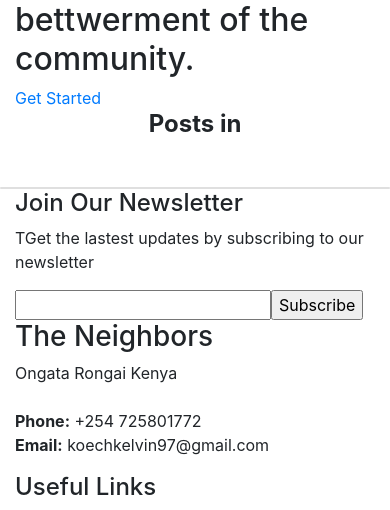
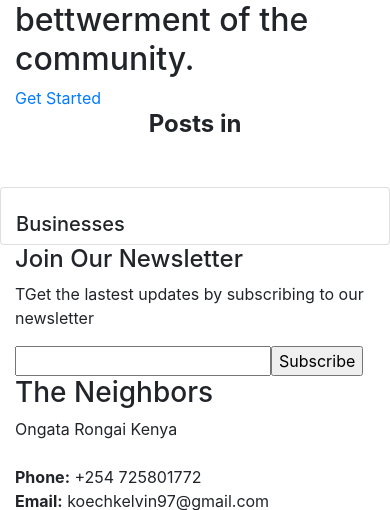
Before and after one commit to k-koech/neighborhood-django, a Django app: template accounts/templates/index.html in a window 390 px wide. Shown: the part 464-974 px from the top of the page. Run offline with Django 3.2, Linux system fonts and the light colour scheme; the template is opened without the code that fills it, so the values that code supplies are empty; the visitor is signed in with stand-in values (Sample User, id 1); some libraries are stand-ins or nearby versions.

Commit message:
created sidebar for businesses

```diff
--- a/accounts/templates/index.html
+++ b/accounts/templates/index.html
@@ -41,6 +41,7 @@
               <a class="mr-2" href="#">{{ post.user.name }}</a>
               <small class="text-muted">{{ post.date_posted|date:"M d, Y"  }}</small>
             </div>
+
             <h2><a class="article-title" href="/post/{{post.id}}">{{ post.title }}</a></h2>
             <p class="article-content">{{ post.content }}</p>
           </div>
@@ -51,8 +52,8 @@
 
 
       </div>
-      <div  class="col-md-4 card">
-             <h>
+      <div  class="col-md-4 card pt-4">
+             <h5>Businesses</h5>
       </div>
 
     </div>
```
